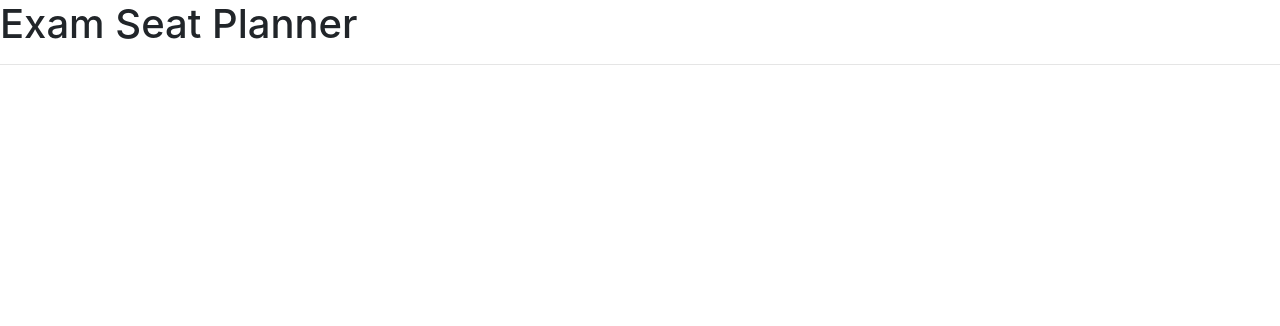
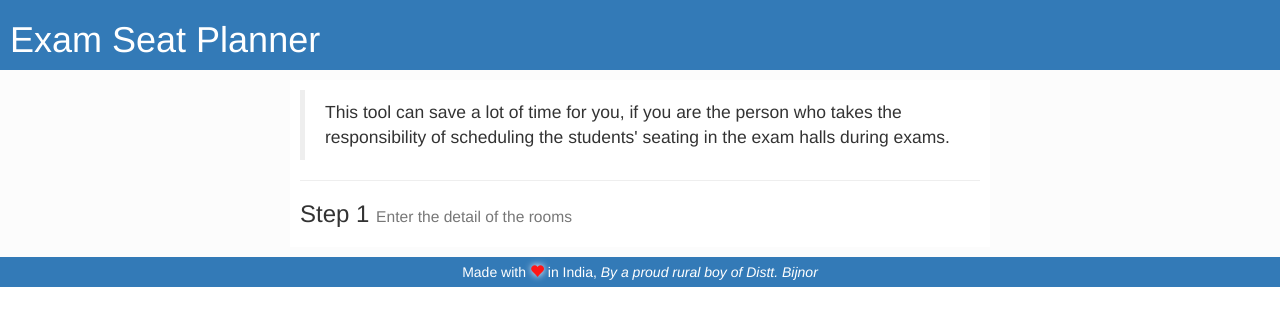
Before and after one commit to ShivamS136/examSeatPlanner, a plain HTML site: page index.html in a window 1280 px wide. Drawn offline with nearby package versions, Linux system fonts and the light colour scheme.

Commit message:
Added Header and Footer

```diff
--- a/assets/css/style.css
+++ b/assets/css/style.css
@@ -0,0 +1,6 @@
+header{overflow: auto;padding-left: 10px}
+section{background-color:#fcfcfc; padding: 10px}
+footer{height: 30px;}
+footer>div{line-height: 30px;}
+.section-center{background-color: #fff;max-width:700px;margin: auto;padding: 10px;}
+.text-shadow-white{color: #ff1616;text-shadow: 0px 0px 7px white;}
--- a/index.html
+++ b/index.html
@@ -3,24 +3,31 @@
 	<head>
 		<title>Exam Seat Planner</title>
 		<meta name="viewport" content="width=device-width, initial-scale=1">
+		<link rel="stylesheet" type="text/css" href="assets/css/bootstrap.min.css">
+		<!-- <link rel="stylesheet" type="text/css" href="assets/css/bootstrap-theme.min.css"> -->
+		<link rel="stylesheet" type="text/css" href="assets/css/style.css?v=1">
 	</head>
 	<body>
-		<h1>Exam Seat Planner</h1>
-		<hr>
-
-		<!-- Bootstrap CSS -->
-		<link rel="stylesheet" href="https://stackpath.bootstrapcdn.com/bootstrap/4.3.1/css/bootstrap.min.css" integrity="sha384-ggOyR0iXCbMQv3Xipma34MD+dH/1fQ784/j6cY/iJTQUOhcWr7x9JvoRxT2MZw1T" crossorigin="anonymous">
-		<!-- Bootstrap CSS End -->
-		<!-- Custom CSS -->
-		<link rel="stylesheet" type="text/css" href="assets/css/style.css?v=1">
-		<!-- Custom CSS End -->
-		<!-- Bootstrap Javascript -->
+		<header class="bg-primary">
+			<h1>Exam Seat Planner</h1>
+		</header>
+		<section>
+			<div class="section-center text-left">
+				<blockquote>
+					<p>This tool can save a lot of time for you, if you are the person who takes the responsibility of scheduling the students' seating in the exam halls during exams.</p>
+				</blockquote>
+				<hr>
+				<h3>Step 1 <small>Enter the detail of the rooms</small></h3>
+			</div>
+		</section>
+		<footer class="bg-primary">
+			<div class="text-center margin-auto">Made with
+				<span class="text-shadow-white glyphicon glyphicon-heart" aria-hidden="true"></span>
+				in India, <em>By a proud rural boy of Distt. Bijnor</em>
+			</div>
+		</footer>
 		<script src="https://code.jquery.com/jquery-3.3.1.slim.min.js" integrity="sha384-q8i/X+965DzO0rT7abK41JStQIAqVgRVzpbzo5smXKp4YfRvH+8abtTE1Pi6jizo" crossorigin="anonymous"></script>
-		<script src="https://cdnjs.cloudflare.com/ajax/libs/popper.js/1.14.7/umd/popper.min.js" integrity="sha384-UO2eT0CpHqdSJQ6hJty5KVphtPhzWj9WO1clHTMGa3JDZwrnQq4sF86dIHNDz0W1" crossorigin="anonymous"></script>
-		<script src="https://stackpath.bootstrapcdn.com/bootstrap/4.3.1/js/bootstrap.min.js" integrity="sha384-JjSmVgyd0p3pXB1rRibZUAYoIIy6OrQ6VrjIEaFf/nJGzIxFDsf4x0xIM+B07jRM" crossorigin="anonymous"></script>
-		<!-- Bootstrap Javascript End -->
-		<!-- Custom JS -->
+		<script src="assets/js/bootstrap.min.js"></script>
 		<script src="assets/js/script.js?v=1"></script>
-		<!-- Custom JS End -->
 	</body>
 </html>
```
